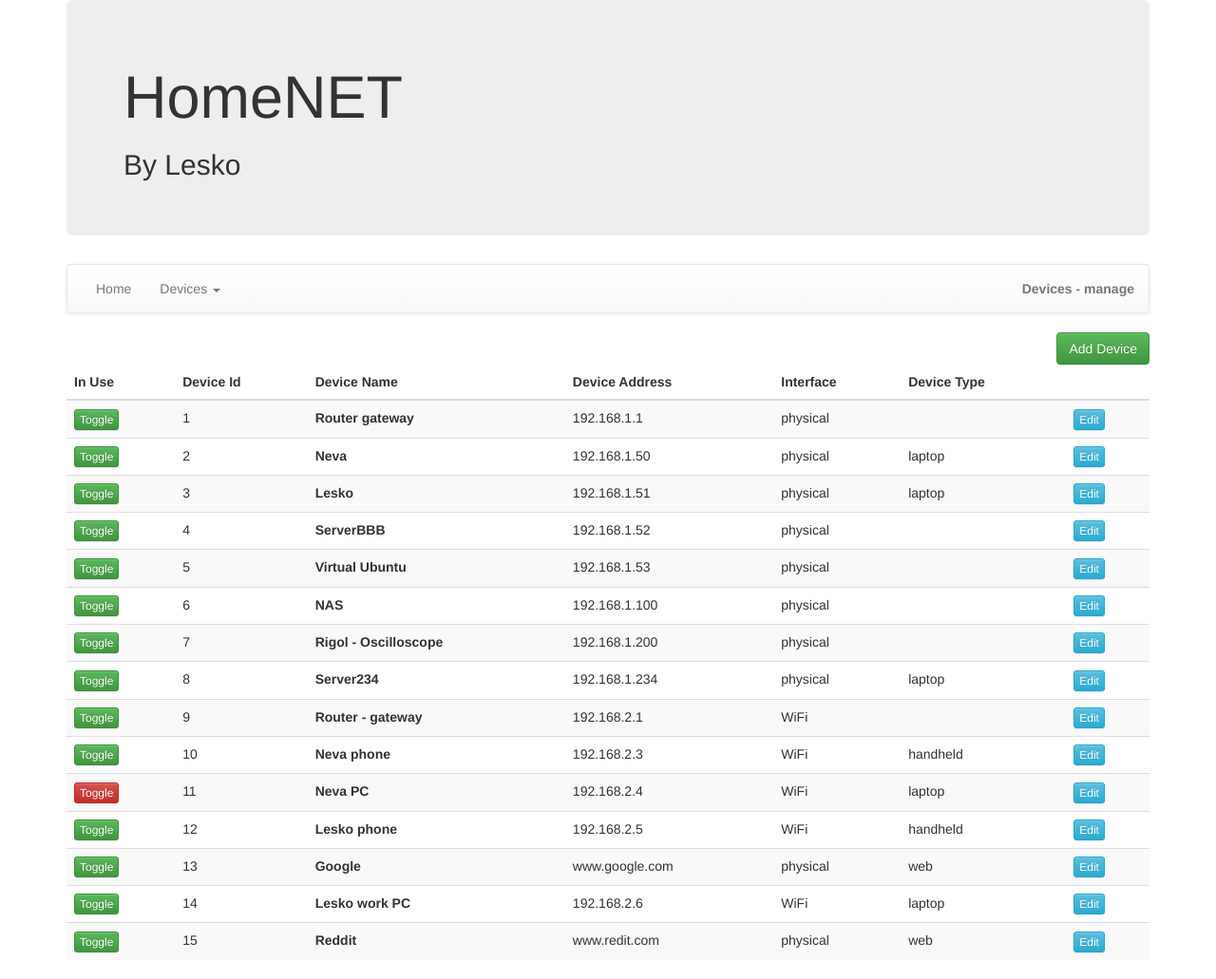
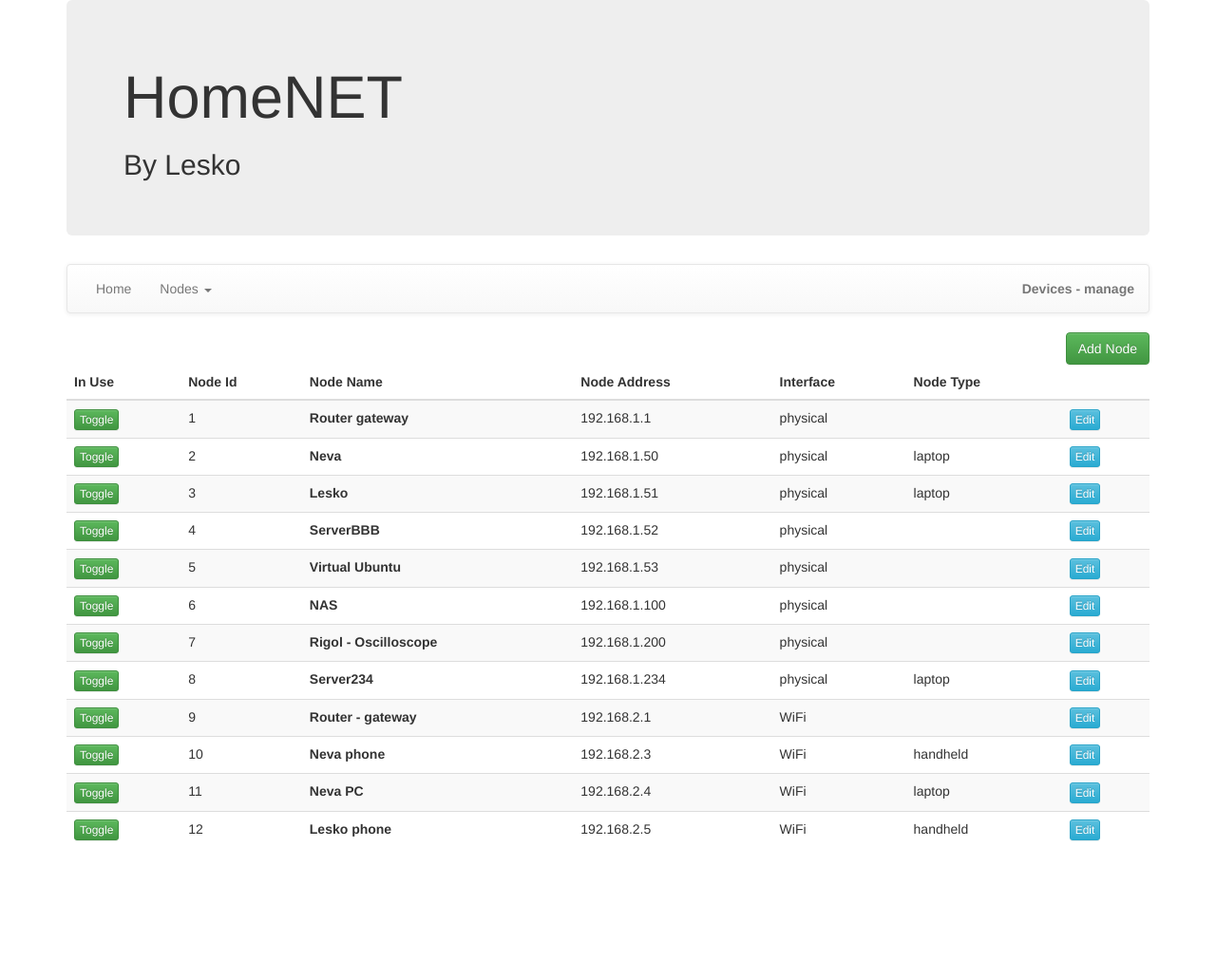
Before and after one commit to LeskoIam/homeNET, a Flask app: page /manage_devices in a window 1280 px wide. Shown: the whole page at 95% size. After the commit the page ends 886 px from the top, so only its background shows below. Run offline with Flask 2, Linux system fonts and the light colour scheme; data comes from the database, SQL or seed files in the repository; parts of the project's set-up code (start-up, migrations or seed data) failed here and were passed over; some libraries are stand-ins or nearby versions.

Commit message:
Purged all "device" variables and replaced them with "node" ...also some test with charts started

```diff
--- a/app/forms.py
+++ b/app/forms.py
@@ -15,13 +15,13 @@ class AddEditNodeForm(Form):
     interface = SelectField("interface", validators=[DataRequired()],
                             choices=[("WiFi", "WiFi"),
                                      ("physical", "Physical")])
-    device_type = SelectField('device_type',
-                              choices=[("None", "Unknown"),
-                                       ("laptop", "Laptop"),
-                                       ("handheld", "Handheld"),
-                                       ("tower", "Tower"),
-                                       ("server", "Server"),
-                                       ("web", "Web")])
+    node_type = SelectField('node_type',
+                            choices=[("None", "Unknown"),
+                                     ("laptop", "Laptop"),
+                                     ("handheld", "Handheld"),
+                                     ("tower", "Tower"),
+                                     ("server", "Server"),
+                                     ("web", "Web")])
 
     in_use = BooleanField("in_use", default=True)
     node_id = HiddenField("node_id")
--- a/app/models.py
+++ b/app/models.py
@@ -50,17 +50,17 @@ class Nodes(db.Model):
 
     ip = db.Column(db.Integer, nullable=False, unique=True, index=True)
     interface = db.Column(db.String(64), nullable=False)
-    device_type = db.Column(db.String(64))
+    node_type = db.Column(db.String(64))
     in_use = db.Column(db.Boolean(), nullable=False)
 
     # data_points = db.relationship('PingerData', backref="nodes", lazy='dynamic')
 
-    def __init__(self, name, ip, interface, in_use, device_type=None):
+    def __init__(self, name, ip, interface, in_use, node_type=None):
         self.name = name
         self.ip = ip
         self.interface = interface
         self.in_use = in_use
-        self.device_type = device_type
+        self.node_type = node_type
 
     def __repr__(self):
         return '<Nodes {0} - {1}>'.format(self.id, self.name)
--- a/app/templates/base.html
+++ b/app/templates/base.html
@@ -1,5 +1,5 @@
 <!DOCTYPE html>
-<html lang="en" xmlns="http://www.w3.org/1999/html" xmlns="http://www.w3.org/1999/html">
+<html lang="en" xmlns="http://www.w3.org/1999/html">
 <head>
     <meta charset="UTF-8">
     <title>HomeNET</title>
@@ -15,6 +15,11 @@
 {#            margin: 20px;#}
 {#        }#}
 {#    </style>#}
+    <script src="{{ url_for('static', filename='scripts/jquery-1.11.3.min.js') }}"></script>
+    <script src="{{ url_for('static', filename='bootstrap/js/bootstrap.min.js') }}"></script>
+
+    <script src="{{ url_for('static', filename='highcharts/js/highcharts.js') }}" type="text/javascript"></script>
+    <script src="{{ url_for('static', filename='highcharts/js/modules/exporting.js') }}" type="text/javascript"></script>
 </head>
 <body>
 <div class="container">
@@ -34,7 +39,7 @@
             <ul class="nav navbar-nav">
                 <li><a href="/home">Home</a></li>
                 <li class="dropdown">
-                    <a data-toggle="dropdown" class="dropdown-toggle" href="#">Devices <b class="caret"></b></a>
+                    <a data-toggle="dropdown" class="dropdown-toggle" href="#">Nodes <b class="caret"></b></a>
                     <ul role="menu" class="dropdown-menu">
                         <li><a href="/view_devices">View</a></li>
                         <li><a href="/manage_devices">Edit</a></li>
@@ -53,7 +58,5 @@
     {% block content %}{% endblock %}
 
 </div>
-<script src="{{ url_for('static', filename='scripts/jquery-1.11.3.min.js') }}"></script>
-<script src="{{ url_for('static', filename='bootstrap/js/bootstrap.min.js') }}"></script>
 </body>
 </html>
--- a/app/templates/manage_devices.html
+++ b/app/templates/manage_devices.html
@@ -7,40 +7,40 @@
 {#    </style>#}
     <div align="right">
         <form action="/add_device" method="post" name="add_f">
-            <button value="add" type="submit" class="btn btn-success">Add Device</button>
+            <button value="add" type="submit" class="btn btn-success">Add Node</button>
         </form>
     </div>
     <table class="table table-striped">
         <thead>
             <tr>
                 <th>In Use</th>
-                <th>Device Id</th>
-                <th>Device Name</th>
-                <th>Device Address</th>
+                <th>Node Id</th>
+                <th>Node Name</th>
+                <th>Node Address</th>
                 <th>Interface</th>
-                <th>Device Type</th>
+                <th>Node Type</th>
                 <th>&nbsp;</th>
             </tr>
         </thead>
         <tbody>
-        {% for device in all_devices %}
+        {% for node in all_nodes %}
             <tr>
                 <td>
-                    <form action="/toggle_device_in_use/{{ device.id|string }}" method="post" name="delete_f">
-                        {% if device.in_use %}
+                    <form action="/toggle_device_in_use/{{ node.id|string }}" method="post" name="delete_f">
+                        {% if node.in_use %}
                             <button value="delete" type="submit" class="btn btn-success btn-xs">Toggle</button>
                         {% else %}
                             <button value="delete" type="submit" class="btn btn-danger btn-xs">Toggle</button>
                         {% endif %}
                     </form>
                 </td>
-                <td>{{ device.id }}</td>
-                <td><strong>{{ device.name }}</strong></td>
-                <td>{{ device.ip }}</td>
-                <td>{{ device.interface }}</td>
-                <td>{{ device.device_type if device.device_type != None else "" }}</td>
+                <td>{{ node.id }}</td>
+                <td><strong>{{ node.name }}</strong></td>
+                <td>{{ node.ip }}</td>
+                <td>{{ node.interface }}</td>
+                <td>{{ node.node_type if node.node_type != None else "" }}</td>
                 <td>
-                    <form action="/edit/{{ device.id|string }}" method="post" name="edit_f">
+                    <form action="/edit/{{ node.id|string }}" method="post" name="edit_f">
                         <button value="edit" type="submit" class="btn btn-info btn-xs">Edit</button>
                     </form>
                 </td>
--- a/app/views.py
+++ b/app/views.py
@@ -3,7 +3,7 @@ __author__ = 'Lesko'
 # When it's good, it's very good.
 # When it's bad, it's better than nothing.
 # When it lies to you, it may be a while before you realize something's wrong.
-from flask import render_template, redirect, flash, request
+from flask import render_template, redirect, flash, request, jsonify
 import sqlalchemy
 from flask.ext.basicauth import BasicAuth
 
@@ -29,20 +29,20 @@ def get_chart_data():
     series = []
     for node in nodes:
         data = db.session.query(PingerData.date_time, PingerData.delay).join(Nodes). \
-            filter(Nodes.id == node.id).limit(10).all()
+            filter(Nodes.id == node.id).limit(100).all()
         print node.name
-        pprint(data)
+        # pprint(data)
         node_data = []
         for delay in data:
-            node_data.append(delay[1]*1000 if delay[1] is not None else "null")
+            node_data.append(delay[1]*1000 if delay[1] is not None else None)
 
         series.append(
             {
                 "name": str(node.name),
                 "data": node_data
             })
-    pprint(series)
-    return None
+    # pprint(series)
+    return jsonify(**series[-3])
 
 
 @app.route('/view_devices', methods=["GET", "POST"])
@@ -51,7 +51,7 @@ def show():
         filter(LastEntry.ready_to_read == True). \
         order_by(LastEntry.date_time.desc()).first()
 
-    data = db.session.query(PingerData.up, Nodes.id, Nodes.name, Nodes.ip, Nodes.interface, Nodes.device_type).join(Nodes). \
+    data = db.session.query(PingerData.up, Nodes.id, Nodes.name, Nodes.ip, Nodes.interface, Nodes.node_type).join(Nodes). \
         filter(PingerData.common_id == last_common_id). \
         filter(Nodes.in_use != False).order_by(Nodes.id.asc()).all()  # TODO: == True?
 
@@ -78,15 +78,15 @@ def show():
 
 
 @app.route("/manage_devices", methods=["GET", "POST"])
-def manage_devices():
-    all_devices = db.session.query(Nodes).order_by(Nodes.id.asc()).all()
+def manage_nodes():
+    all_nodes = db.session.query(Nodes).order_by(Nodes.id.asc()).all()
     return render_template("manage_devices.html",
-                           all_devices=all_devices,
+                           all_nodes=all_nodes,
                            page_loc="devices - manage")
 
 
 @app.route("/add_device", methods=["GET", "POST"])
-def add_device():
+def add_node():
     form = AddEditNodeForm()
     if form.validate_on_submit():
         # print form.device_type.data
@@ -95,7 +95,7 @@ def add_device():
         to_add = Nodes(name=form.name.data,
                        ip=form.ip.data,
                        interface=form.interface.data,
-                       device_type=form.device_type.data if form.device_type.data != "None" else None,
+                       node_type=form.node_type.data if form.node_type.data != "None" else None,
                        in_use=form.in_use.data)
         try:
             db.session.add(to_add)
@@ -112,10 +112,10 @@ def add_device():
                            page_loc="devices - add")
 
 
-@app.route("/edit/<device_id>", methods=["GET", "POST"])
-def edit_device(device_id):
+@app.route("/edit/<node_id>", methods=["GET", "POST"])
+def edit_node(node_id):
     try:
-        to_edit = db.session.query(Nodes).filter(Nodes.id == int(device_id)).first()
+        to_edit = db.session.query(Nodes).filter(Nodes.id == int(node_id)).first()
     except IndexError:
         flash("Edit not successful!")
         return redirect("/manage_devices")
@@ -125,7 +125,7 @@ def edit_device(device_id):
         to_edit.name = form.name.data
         to_edit.ip = form.ip.data
         to_edit.interface = form.interface.data
-        to_edit.device_type = form.device_type.data if form.device_type.data != "None" else None
+        to_edit.node_type = form.node_type.data if form.node_type.data != "None" else None
         to_edit.in_use = form.in_use.data
         try:
             db.session.commit()
@@ -139,7 +139,7 @@ def edit_device(device_id):
     form.name.data = to_edit.name
     form.ip.data = to_edit.ip
     form.interface.data = to_edit.interface
-    form.device_type.data = to_edit.device_type
+    form.node_type.data = to_edit.node_type
     form.in_use.data = to_edit.in_use
     form.node_id = to_edit.id
     return render_template("add_edit_device.html",
@@ -148,11 +148,11 @@ def edit_device(device_id):
                            page_loc="devices - edit")
 
 
-@app.route("/toggle_device_in_use/<device_id>", methods=["GET", "POST"])
-def toggle_device_in_use(device_id):
+@app.route("/toggle_device_in_use/<node_id>", methods=["GET", "POST"])
+def toggle_node_in_use(node_id):
     print "Toggle row"
     try:
-        to_toggle = db.session.query(Nodes).filter(Nodes.id == int(device_id)).first()
+        to_toggle = db.session.query(Nodes).filter(Nodes.id == int(node_id)).first()
     except IndexError:
         flash("Toggle not successful!")
         return redirect("/manage_devices")
@@ -168,12 +168,12 @@ def toggle_device_in_use(device_id):
     return redirect("/manage_devices")
 
 
-@app.route("/delete/<device_id>", methods=["GET", "POST"])
-def delete_device(device_id):
+@app.route("/delete/<node_id>", methods=["GET", "POST"])
+def delete_node(node_id):
     print "delete row"
     try:
-        to_delete = db.session.query(Nodes).filter(Nodes.id == int(device_id)).first()
-        data_to_delete = db.session.query(PingerData).filter(PingerData.node_id == device_id).all()
+        to_delete = db.session.query(Nodes).filter(Nodes.id == int(node_id)).first()
+        data_to_delete = db.session.query(PingerData).filter(PingerData.node_id == node_id).all()
     except IndexError:
         flash("Delete not successful!")
         return redirect("/manage_devices")
@@ -201,8 +201,8 @@ def test():
     return render_template("view_devices.html")
 
 
-def delete_device_data(device_id):
-    data_to_delete = db.session.query(PingerData).filter(PingerData.node_id == device_id).all()
+def delete_node_data(node_id):
+    data_to_delete = db.session.query(PingerData).filter(PingerData.node_id == node_id).all()
     print data_to_delete
     for data in data_to_delete:
         db.session.delete(data)
```
Also changed, not shown: app/db_create.py (+6 -6 lines), app/pinger/pinger.py (+5 -5 lines), app/templates/add_edit_device.html (+6 -6 lines), app/templates/view_devices.html (+89 -16 lines), app.db.
